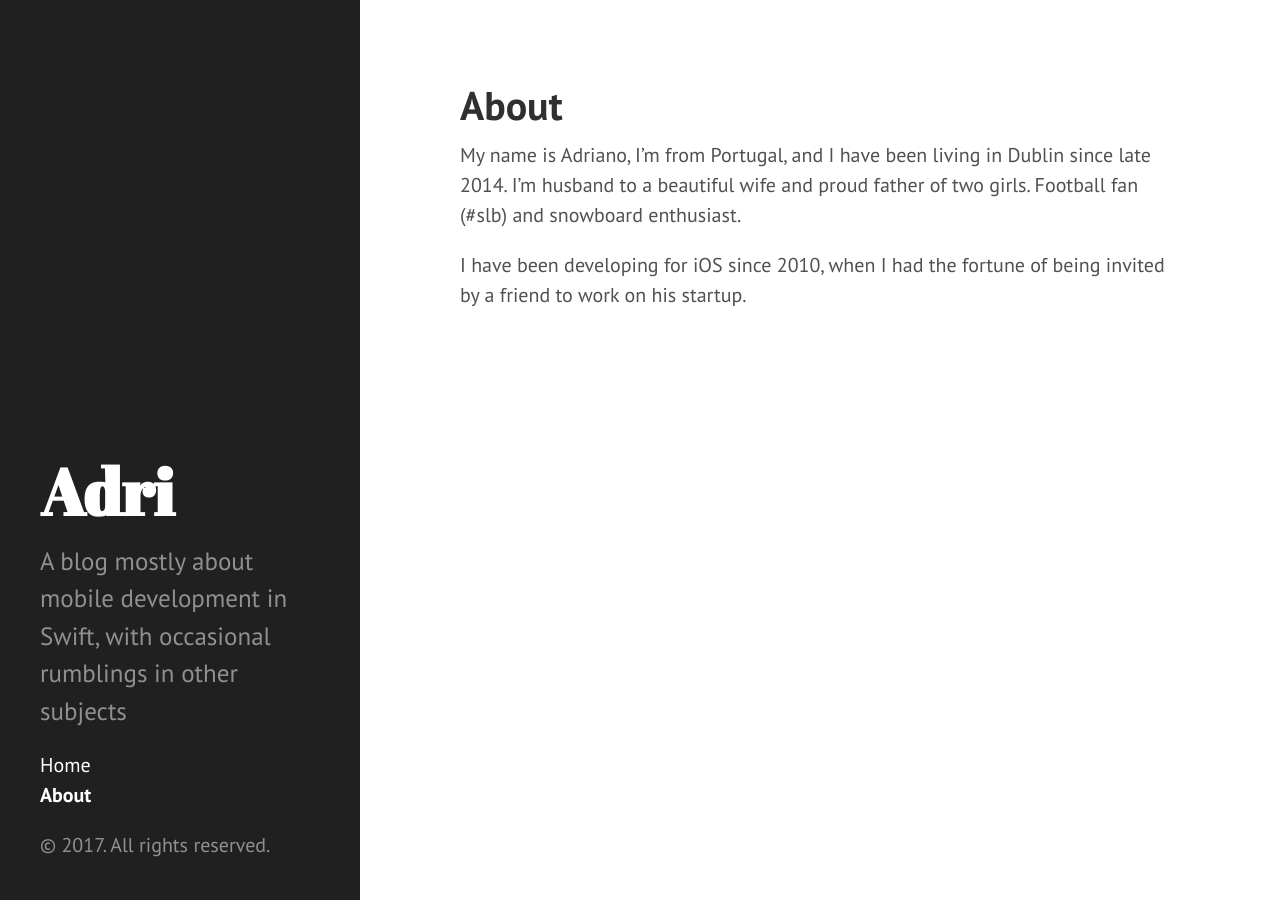
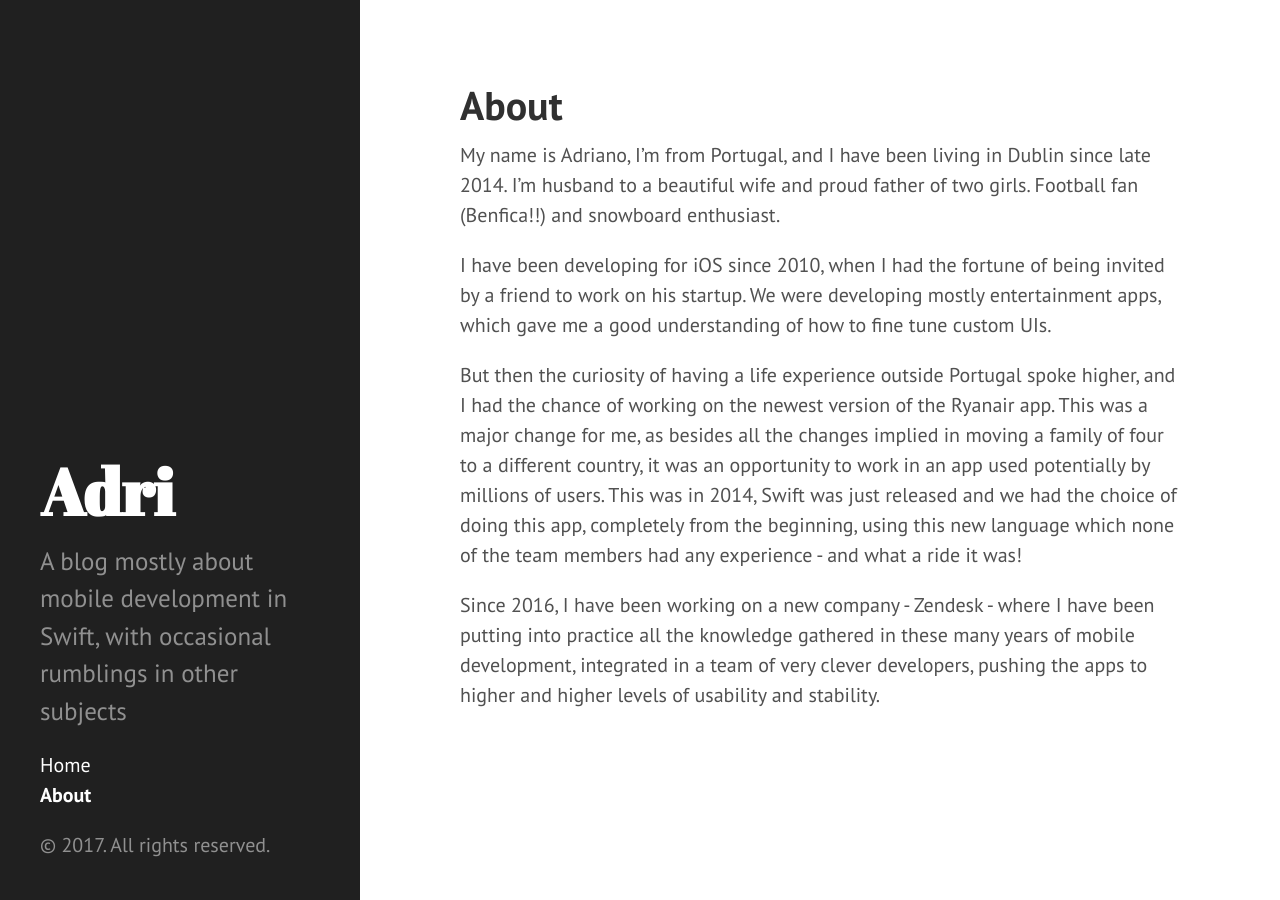
Before and after one commit to amg1976/amg1976.github.io, a Jekyll site: the page built from about.md, in a window 1280 px wide. Built offline with Jekyll 4.4.1, drawn with Linux system fonts in a browser that asks for light colours.

Commit message:
More updates on about page

```diff
--- a/about.md
+++ b/about.md
@@ -3,6 +3,10 @@ layout: page
 title: About
 ---
 
-My name is Adriano, I'm from Portugal, and I have been living in Dublin since late 2014. I'm husband to a beautiful wife and proud father of two girls. Football fan (#slb) and snowboard enthusiast.
+My name is Adriano, I'm from Portugal, and I have been living in Dublin since late 2014. I'm husband to a beautiful wife and proud father of two girls. Football fan (Benfica!!) and snowboard enthusiast.
 
-I have been developing for iOS since 2010, when I had the fortune of being invited by a friend to work on his startup.
+I have been developing for iOS since 2010, when I had the fortune of being invited by a friend to work on his startup. We were developing mostly entertainment apps, which gave me a good understanding of how to fine tune custom UIs.
+
+But then the curiosity of having a life experience outside Portugal spoke higher, and I had the chance of working on the newest version of the Ryanair app. This was a major change for me, as besides all the changes implied in moving a family of four to a different country, it was an opportunity to work in an app used potentially by millions of users. This was in 2014, Swift was just released and we had the choice of doing this app, completely from the beginning, using this new language which none of the team members had any experience - and what a ride it was!
+
+Since 2016, I have been working on a new company - Zendesk - where I have been putting into practice all the knowledge gathered in these many years of mobile development, integrated in a team of very clever developers, pushing the apps to higher and higher levels of usability and stability.
```
